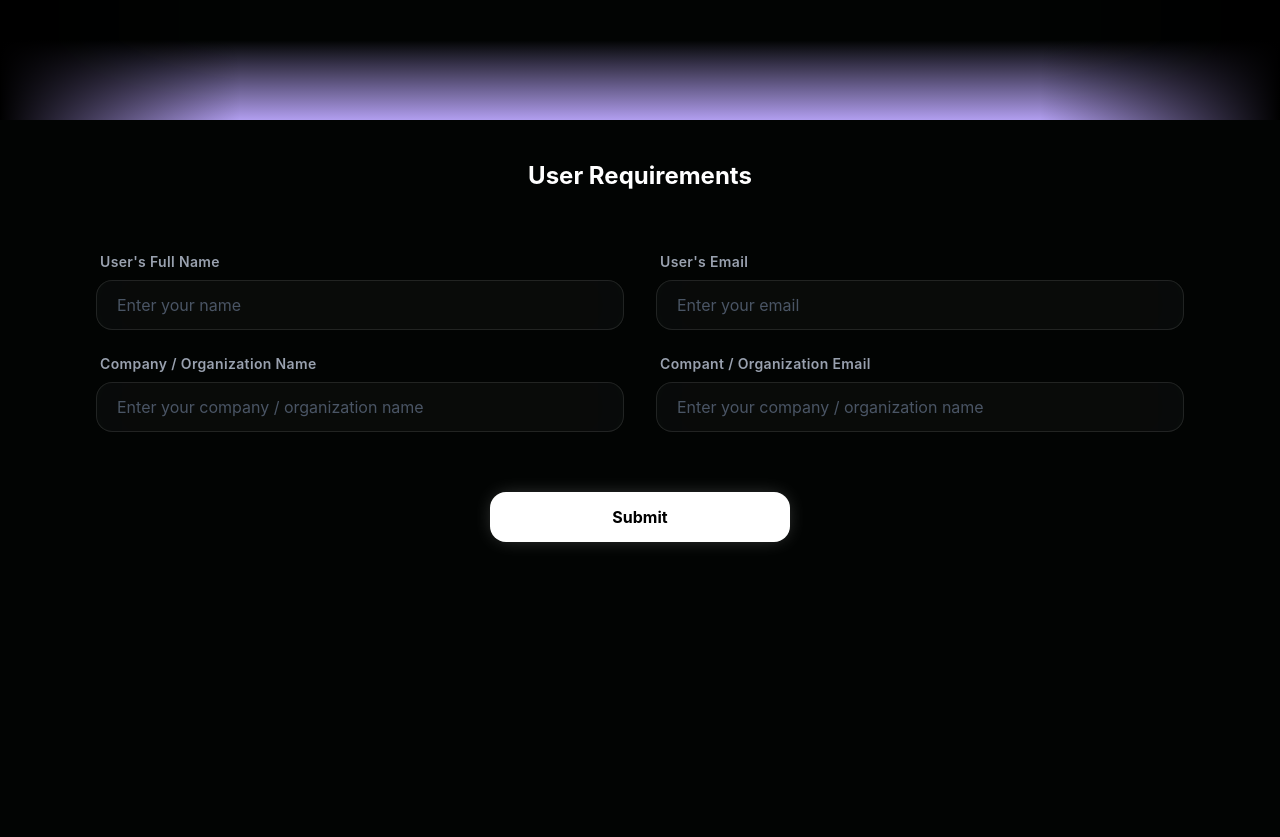
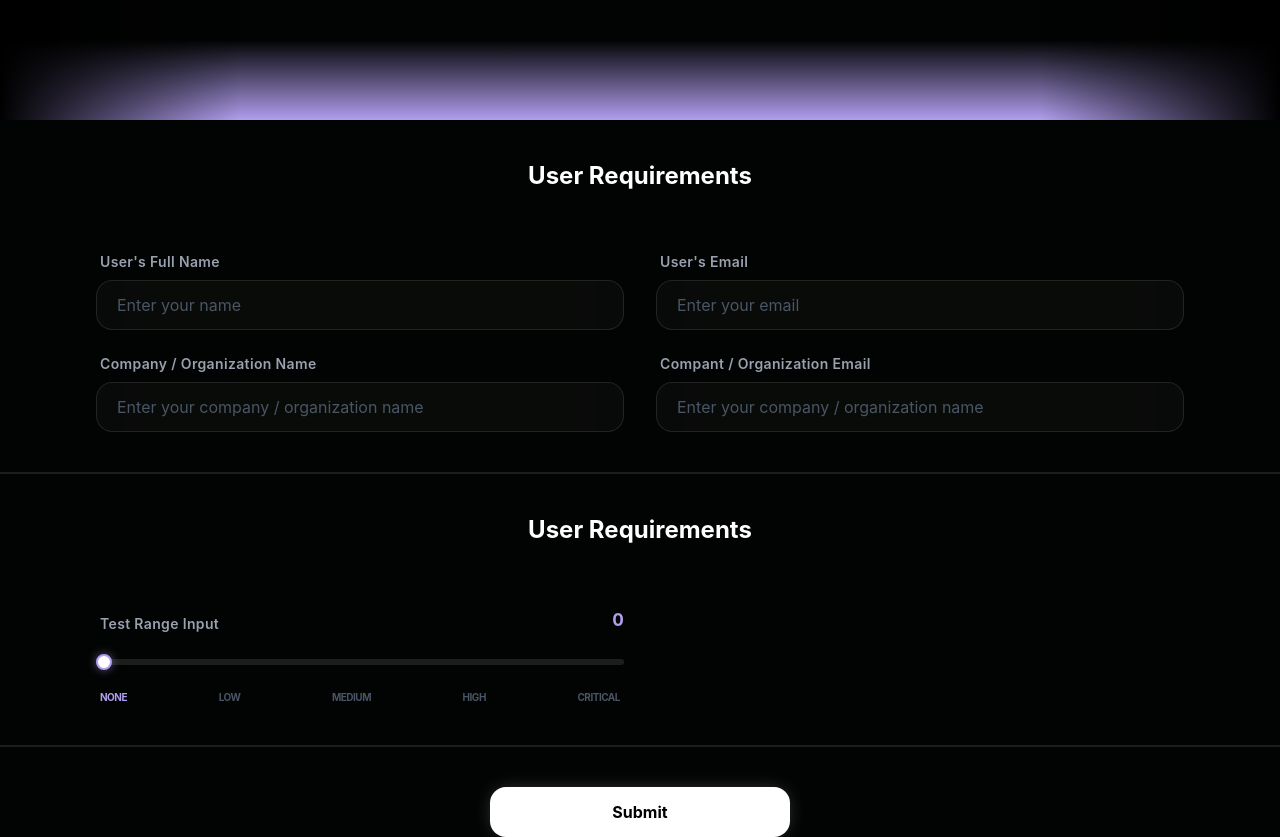
Before and after one commit to richObhasaa/CyberRIsk, a Next.js app in the folder frontend/: page /audit/v1 in a window 1280 px wide. Shown: the part 280-1117 px from the top of the page. Before the commit the page ends 862 px from the top, so only its background shows below. Built offline with nearby package versions, Linux system fonts and the light colour scheme.

Commit message:
adding tooltip button and revising range input

```diff
--- a/frontend/app/audit/page.tsx
+++ b/frontend/app/audit/page.tsx
@@ -2,6 +2,7 @@
 
 import { useState } from "react";
 import ContentSection from "../layouts/ContentSection";
+import TooltipButton from "../components/TooltipButton";
 
 export default function FormPage() {
     const [formData, setFormData] = useState({
@@ -29,16 +30,18 @@ export default function FormPage() {
                 <div className="fade-in flex flex-col w-full max-w-7xl px-20 mx-auto pt-0 pb-5 gap-10">
                     <p className="text-center text-2xl font-bold">Choose the report type</p>
                     <div className="flex flex-row gap-10 justify-center">
-                        <button onClick={() => window.location.href = "/audit/v1"}
-                            className="w-full max-w-[300px] bg-white border border-transparent
-                                            hover:border-white/50 hover:bg-transparent text-black hover:text-white
-                                            font-bold py-4 rounded-2xl transition-all duration-300
-                                            shadow-[0_0_20px_-5px_rgba(255,255,255,0.3)] mt-4 active:scale-95 cursor-pointer">IT/Technical Users</button>
-                        <button onClick={() => window.location.href = "/audit/v2"}
-                            className="w-full max-w-[300px] bg-white border border-transparent
-                                                hover:border-white/50 hover:bg-transparent text-black hover:text-white
-                                                font-bold py-4 rounded-2xl transition-all duration-300
-                                                shadow-[0_0_20px_-5px_rgba(255,255,255,0.3)] mt-4 active:scale-95 cursor-pointer">Non-Technical Users</button>
+                        <TooltipButton
+                            href="/audit/v1"
+                            label="IT/Technical Users"
+                            title="IT / Technical Users"
+                            description="For system administrators, developers, and IT staff who manage infrastructure and technical operations."
+                        />
+                        <TooltipButton
+                            href="/audit/v2"
+                            label="Non-Technical Users"
+                            title="Non-Technical Users"
+                            description="For general staff and business users with no technical background who use day-to-day applications."
+                        />
                     </div>
                 </div>
                 {/* Bottom fade */}
--- a/frontend/app/audit/v1/page.tsx
+++ b/frontend/app/audit/v1/page.tsx
@@ -10,7 +10,10 @@ export default function FormPage() {
         email: "",
         companyName: "",
         companyEmail: "",
+        test: 0,
     });
+
+
 
     return (
         <>
@@ -30,7 +33,7 @@ export default function FormPage() {
                     <div className="hidden md:block absolute pointer-events-none inset-y-0 right-0 w-60 bg-gradient-to-l from-black to-transparent" />
                 </div>
                 <form action="" method="post" onSubmit={(e) => e.preventDefault()}>
-                    <div className="flex flex-col w-full max-w-7xl mx-auto py-10 gap-5 md:gap-15">
+                    <div className="flex flex-col w-full max-w-7xl mx-auto py-10 gap-5 md:gap-15 border-b-2 border-white/10">
                         <div className="flex justify-center text-center">
                             <p className="text-2xl font-bold">User Requirements</p>
                         </div>
@@ -60,13 +63,27 @@ export default function FormPage() {
                                 onChange={(value) => setFormData(prev => ({ ...prev, companyEmail: value }))}
                             />
                         </div>
-                        <div className="flex justify-center px-6 sm:px-12 lg:px-24">
-                            <button className="w-full max-w-[300px] bg-white border border-transparent
+                    </div>
+                    <div className="flex flex-col w-full max-w-7xl mx-auto py-10 gap-5 md:gap-15 border-b-2 border-white/10">
+                        <div className="flex justify-center text-center">
+                            <p className="text-2xl font-bold">User Requirements</p>
+                        </div>
+                        <div className="grid grid-cols-1 md:grid-cols-2 gap-x-8 gap-y-6 sm:px-12 lg:px-24">
+                            <RangeInput
+                                label="Test Range Input"
+                                value={formData.test}
+                                onChange={(value) => setFormData(prev => ({ ...prev, test: value }))}
+                                min={1}
+                                max={5}
+                                labels={["None", "Low", "Medium", "High", "Critical"]}
+                            />
+                        </div>
+                    </div>
+                    <div className="flex justify-center px-6 sm:px-12 lg:px-24">
+                        <button className="mt-10 w-full max-w-[300px] bg-white border border-transparent
                         hover:border-white/50 hover:bg-transparent text-black hover:text-white
                         font-bold py-3 rounded-2xl transition-all duration-300
                         shadow-[0_0_20px_-5px_rgba(255,255,255,0.3)] active:scale-95 cursor-pointer">Submit</button>
-                        </div>
-
                     </div>
                 </form>
             </div>
--- /dev/null
+++ b/frontend/app/components/TooltipButton.tsx
@@ -0,0 +1,52 @@
+"use client";
+import { useState } from "react";
+
+function TooltipButton({ href, label, title, description }: {
+    href: string;
+    label: string;
+    title: string;
+    description: string;
+}) {
+    const [pos, setPos] = useState({ x: 0, y: 0 });
+    const [visible, setVisible] = useState(false);
+
+    const handleMouseMove = (e: React.MouseEvent) => {
+        const rect = e.currentTarget.getBoundingClientRect();
+        setPos({
+            x: e.clientX - rect.left,
+            y: e.clientY - rect.top,
+        });
+    };
+
+    return (
+        <button
+            onClick={() => window.location.href = href}
+            onMouseMove={handleMouseMove}
+            onMouseEnter={() => setVisible(true)}
+            onMouseLeave={() => setVisible(false)}
+            className="relative w-full max-w-[300px] bg-white border border-transparent
+                        hover:border-white/50 hover:bg-transparent text-black hover:text-white
+                        font-bold py-4 rounded-2xl transition-all duration-300
+                        shadow-[0_0_20px_-5px_rgba(255,255,255,0.3)] mt-4 active:scale-95 cursor-pointer overflow-visible">
+            {label}
+
+            <div
+                style={{
+                    left: pos.x,
+                    top: pos.y - 12, // offset above cursor
+                    transform: "translate(-50%, -100%)",
+                    opacity: visible ? 1 : 0,
+                    translate: visible ? "none" : "0 6px",
+                }}
+                className="absolute w-64 p-3 rounded-2xl bg-black/80 border border-white/10
+                            backdrop-blur-md text-white text-xs font-normal text-left leading-relaxed
+                            transition-all pointer-events-none z-50"
+            >
+                <p className="font-semibold text-[#B19EEF] mb-1">{title}</p>
+                <p className="text-gray-400">{description}</p>
+            </div>
+        </button>
+    );
+}
+
+export default TooltipButton;
--- a/frontend/app/components/formComponents.tsx
+++ b/frontend/app/components/formComponents.tsx
@@ -152,6 +152,7 @@ interface RangeInputProps {
     onChange: (value: number) => void;
     min?: number;
     max?: number;
+    labels?: string[];
     className?: string;
 }
 
@@ -161,6 +162,7 @@ export const RangeInput: React.FC<RangeInputProps> = ({
     onChange,
     min = 0,
     max = 100,
+    labels,
     className = "",
 }) => {
     const percentage = Math.max(0, Math.min(100, ((value - min) / (max - min)) * 100));
@@ -188,10 +190,30 @@ export const RangeInput: React.FC<RangeInputProps> = ({
                     }}
                 />
             </div>
-            <div className="flex justify-between text-[10px] text-gray-600 font-bold uppercase tracking-tighter px-1">
-                <span>{min}</span>
-                <span>{max}</span>
-            </div>
+
+            {/* Labels row — replaces min/max if provided */}
+            {labels && labels.length > 0 ? (
+                <div className="relative flex justify-between px-1">
+                    {labels.map((l, i) => {
+                        const pos = i / (labels.length - 1) * 100;
+                        const isActive = percentage >= pos - 0.5;
+                        return (
+                            <span
+                                key={i}
+                                className={`text-[10px] font-bold uppercase tracking-tighter transition-colors duration-300 text-center ${isActive ? "text-[#B19EEF]" : "text-gray-600"
+                                    }`}
+                            >
+                                {l}
+                            </span>
+                        );
+                    })}
+                </div>
+            ) : (
+                <div className="flex justify-between text-[10px] text-gray-600 font-bold uppercase tracking-tighter px-1">
+                    <span>{min}</span>
+                    <span>{max}</span>
+                </div>
+            )}
         </div>
     );
 };
```
